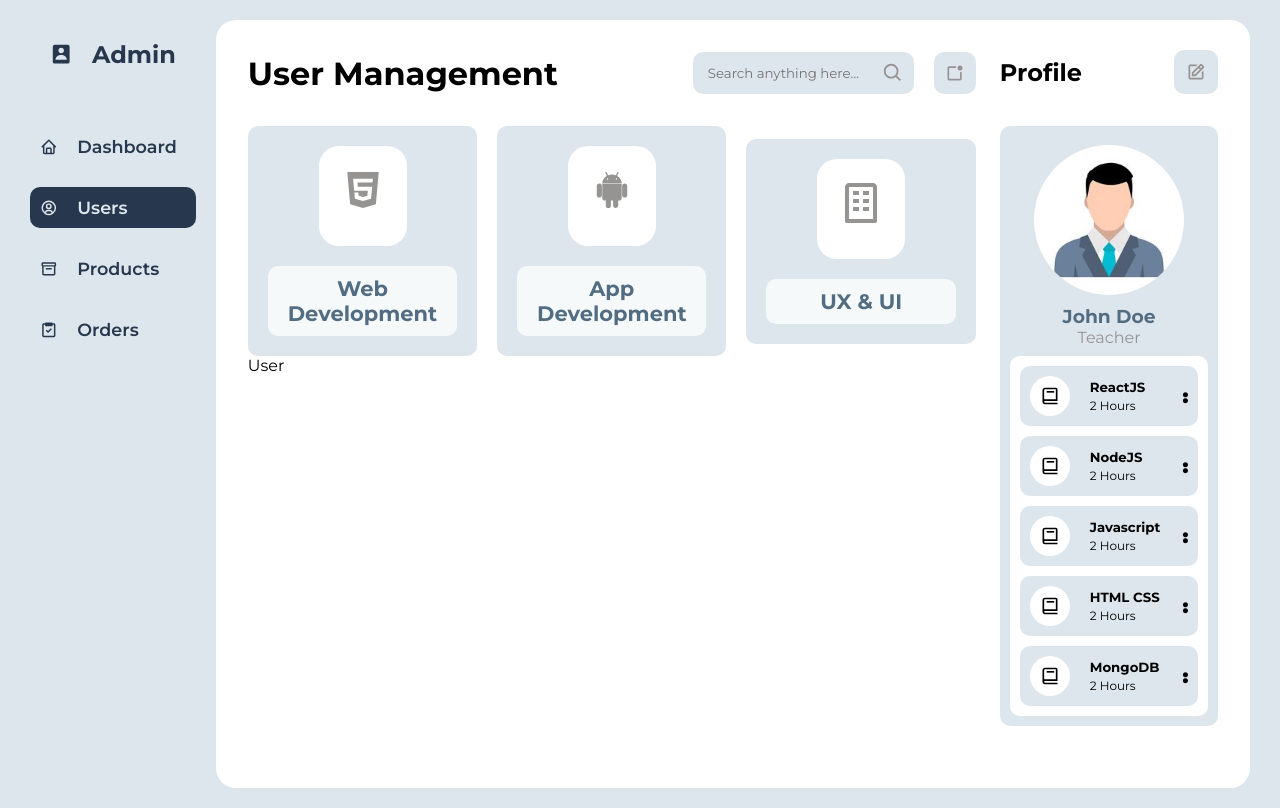
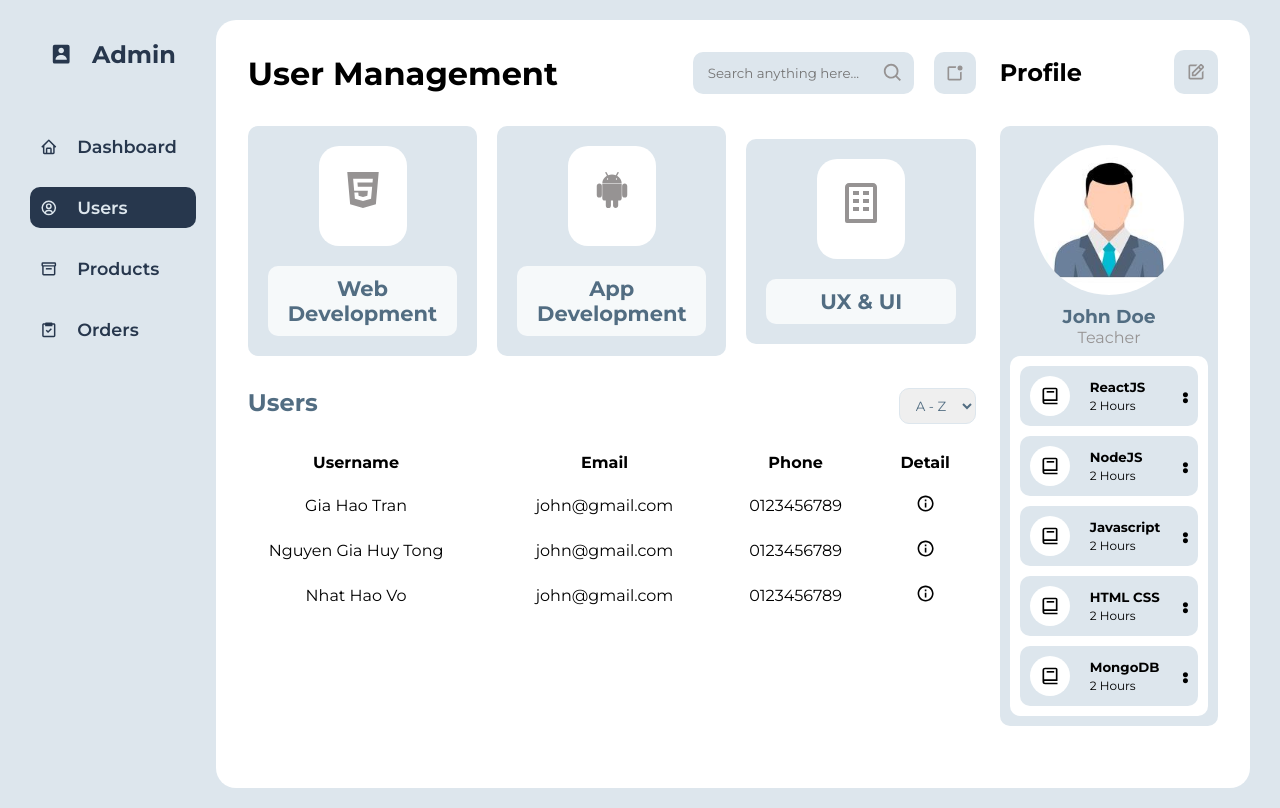
Before and after one commit to giahao1411/shopping-website, a React (Vite) app in the folder front-end/: page /admin/user in a window 1280 px wide. Built offline with nearby package versions, Linux system fonts and the light colour scheme.

Commit message:
users table visualize

```diff
--- a/front-end/src/components/Admin/Content/User.jsx
+++ b/front-end/src/components/Admin/Content/User.jsx
@@ -1,7 +1,50 @@
 import React from "react";
+import { BiInfoCircle } from "react-icons/bi";
+import "../../../styles/Admin/User.css";
+
+const users = [
+    { name: "Gia Hao Tran", email: "john@gmail.com", phone: "0123456789" },
+    {
+        name: "Nguyen Gia Huy Tong",
+        email: "john@gmail.com",
+        phone: "0123456789",
+    },
+    { name: "Nhat Hao Vo", email: "john@gmail.com", phone: "0123456789" },
+];
 
 const User = () => {
-    return <div>User</div>;
+    return (
+        <div className="user-list">
+            <div className="list-header">
+                <h2>Users</h2>
+                <select>
+                    <option value="ascending">A - Z</option>
+                    <option value="descending">Z - A</option>
+                </select>
+            </div>
+
+            <div className="list-container">
+                <table class="user-table">
+                    <tr>
+                        <th>Username</th>
+                        <th>Email</th>
+                        <th>Phone</th>
+                        <th>Detail</th>
+                    </tr>
+                    <tbody>
+                        {users.map((user) => (
+                            <tr>
+                                <td>{user.name}</td>
+                                <td>{user.email}</td>
+                                <td>{user.phone}</td>
+                                <td>{<BiInfoCircle className="info" />}</td>
+                            </tr>
+                        ))}
+                    </tbody>
+                </table>
+            </div>
+        </div>
+    );
 };
 
 export default User;
--- /dev/null
+++ b/front-end/src/styles/Admin/User.css
@@ -0,0 +1,25 @@
+.user-table {
+    margin-top: -15px;
+    margin-left: -30px;
+}
+
+.user-table tr th {
+    padding: 10px;
+    text-align: center;
+}
+
+.user-table tbody td {
+    padding: 10px;
+    text-align: center;
+    align-items: center;
+    cursor: pointer;
+}
+
+.user-table tbody tr:hover {
+    background: #e2dfdf;
+}
+
+.info {
+    cursor: pointer;
+    font-size: 1.2rem;
+}
```
